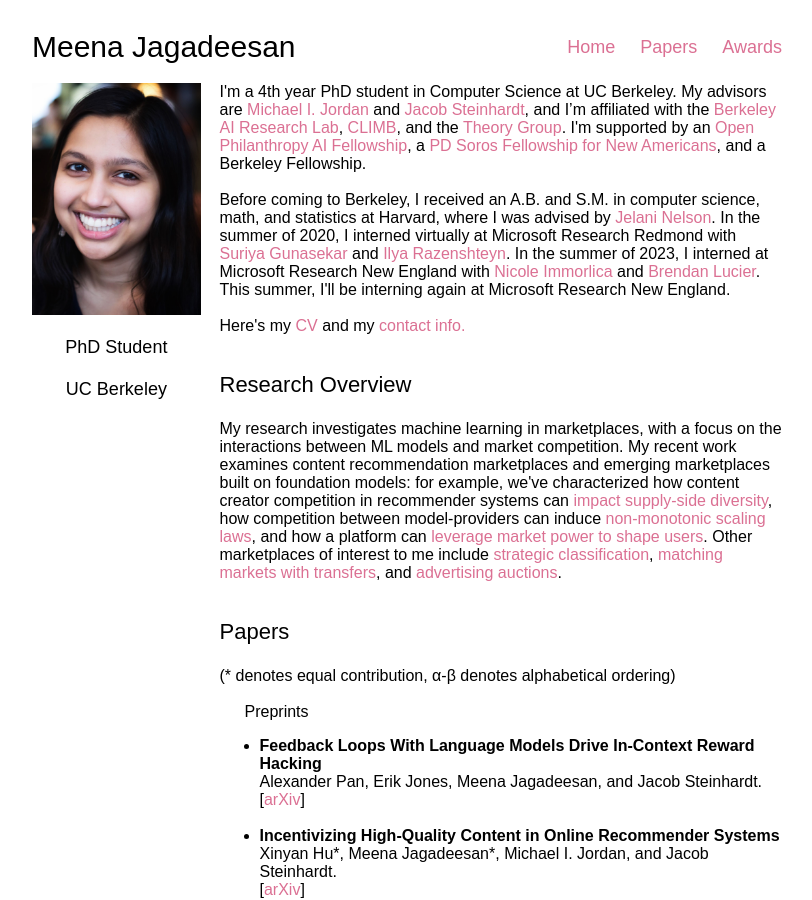
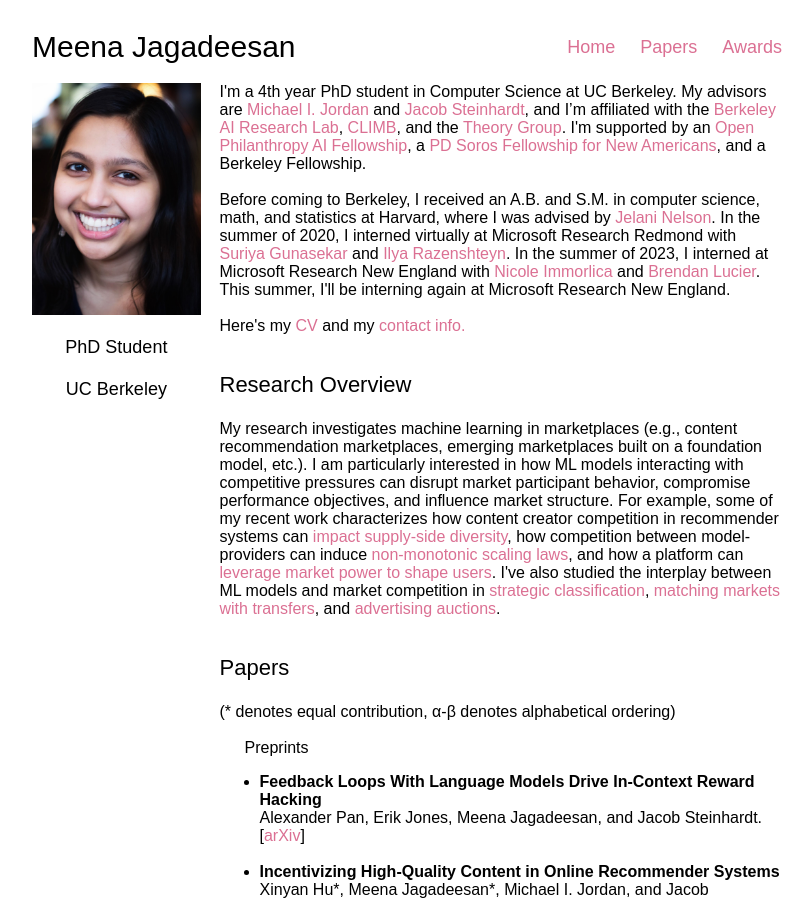
Before and after one commit to mjagadeesan/mjagadeesan.github.io, a Jekyll site: the page built from index.html, in a window 1280 px wide and 900 px high. Shown: the whole window, without its empty margins (233-1045 px from the left). Built offline with Jekyll 4.4.1, drawn with Linux system fonts in a browser that asks for light colours; some web fonts are replaced.

Commit message:
added description

```diff
--- a/index.html
+++ b/index.html
@@ -12,7 +12,7 @@ layout: default
 
 	<h3><a id="research"></a><span>Research Overview</span></h3>
 
-	<span> My research investigates machine learning in marketplaces, with a focus on the interactions between ML models and market competition. My recent work examines content recommendation marketplaces and emerging marketplaces built on foundation models: for example, we've characterized how content creator competition in recommender systems can <a href=https://arxiv.org/abs/2206.13489>impact supply-side diversity</a>, how competition between model-providers can induce <a href=https://arxiv.org/abs/2306.14670>non-monotonic scaling laws</a>, and how a platform can <a href=https://arxiv.org/abs/2203.17232>leverage market power to shape users</a>. Other marketplaces of interest to me include <a href=https://arxiv.org/abs/2106.12705>strategic classification</a>, <a href=https://arxiv.org/abs/2108.08843>matching markets with transfers</a>, and <a href=https://dl.acm.org/doi/abs/10.1145/3351095.3372848>advertising auctions</a>. </span>
+	<span> My research investigates machine learning in marketplaces (e.g., content recommendation marketplaces, emerging marketplaces built on a foundation model, etc.). I am particularly interested in how ML models interacting with competitive pressures can disrupt market participant behavior, compromise performance objectives, and influence market structure. For example, some of my recent work characterizes how content creator competition in recommender systems can <a href=https://arxiv.org/abs/2206.13489>impact supply-side diversity</a>, how competition between model-providers can induce <a href=https://arxiv.org/abs/2306.14670>non-monotonic scaling laws</a>, and how a platform can <a href=https://arxiv.org/abs/2203.17232>leverage market power to shape users</a>. I've also studied the interplay between ML models and market competition in <a href=https://arxiv.org/abs/2106.12705>strategic classification</a>, <a href=https://arxiv.org/abs/2108.08843>matching markets with transfers</a>, and <a href=https://dl.acm.org/doi/abs/10.1145/3351095.3372848>advertising auctions</a>. </span>
 
 	<h3><a id="papers"></a><span>Papers</span></h3>
 	(<span style="font-family:Arial">*</span> denotes equal contribution, α-β denotes alphabetical ordering)<br><br>
```
